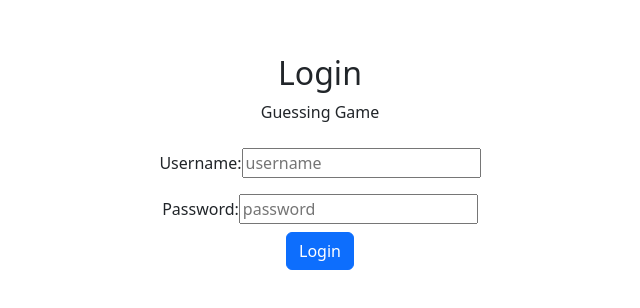
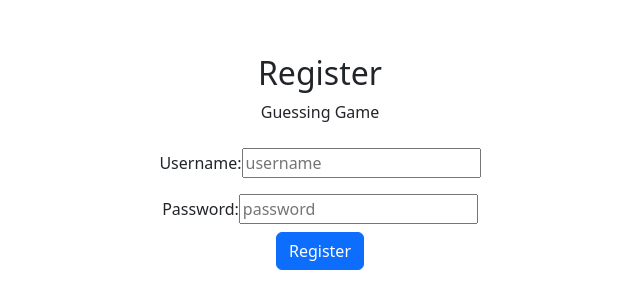
Before and after one commit to natekrth/guessing-game, a React (Create React App) app in the folder frontend/: page /register in a window 1280 px wide. Before the commit this address led to /. Shown: the part 238-546 px from the top of the page, without its empty margins (320-960 px from the left). Built offline with nearby package versions, Linux system fonts and the light colour scheme.

Commit message:
add register page with api

```diff
--- a/frontend/src/App.js
+++ b/frontend/src/App.js
@@ -3,6 +3,7 @@ import { Route, Routes, Navigate } from "react-router-dom";
 
 import Home from "./pages/home/Home";
 import Login from './pages/login/Login';
+import Register from './pages/register/Register';
 
 const UserStateContext = createContext();
 
@@ -20,6 +21,7 @@ function App() {
         <UserStateContext.Provider value={{ userState, handleLogin }}>
             <Routes>
                 <Route path="/" element={<Login handleLogin={handleLogin} />} />
+                <Route path="/register" element={<Register />} />
                 <Route path="/home" element={<Home />} />
                 <Route path="*" element={<Navigate to="/" />} />
             </Routes>
--- /dev/null
+++ b/frontend/src/pages/register/Register.jsx
@@ -0,0 +1,89 @@
+import React, { useState } from "react";
+import { useNavigate } from "react-router-dom";
+
+function Register({ handleRegister }) {
+  const [username, setUsername] = useState("");
+  const [password, setPassword] = useState("");
+  const [notify, setNotify] = useState("");
+  const navigate = useNavigate();
+
+  const handleUsernameChange = (event) => {
+    setUsername(event.target.value);
+  };
+
+  const handlePasswordChange = (event) => {
+    setPassword(event.target.value);
+  };
+
+  const handleSubmit = async (event) => {
+    event.preventDefault();
+
+    try {
+      const response = await fetch("http://localhost:8080/register", {
+        method: "POST",
+        headers: {
+          "Content-Type": "application/json",
+        },
+        body: JSON.stringify({ username, password }),
+      });
+      console.log(response);
+      if (
+        response.status === 409 ||
+        response.status === 401 ||
+        response.status === 404
+      ) {
+        setNotify("Register Failed");
+        resetNotifyAfterDelay();
+      } else if (response.status === 200) {
+        setNotify("Register Successful");
+        navigate("/home"); // Redirect to Home page
+      }
+    } catch (error) {
+      setNotify("Failed to Register. Please try again.");
+      resetNotifyAfterDelay();
+    }
+  };
+
+  const resetNotifyAfterDelay = () => {
+    setTimeout(() => {
+      setNotify("");
+    }, 5000);
+  };
+
+  return (
+    <div class="d-flex justify-content-center align-items-center vh-100">
+      <div class="col-xs-1 text-center">
+        <h2>Register</h2>
+        <p>Guessing Game</p>
+        <p style={{ color: "red" }}>{notify}</p>
+        <form onSubmit={handleSubmit} class='grid gap-3"'>
+          <div class="p-2 g-col-6">
+            <label>Username:</label>
+            <input
+              type="text"
+              value={username}
+              onChange={handleUsernameChange}
+              placeholder="username"
+              required
+            />
+          </div>
+          <div class="p-2 g-col-6">
+            <label>Password:</label>
+            <input
+              type="password"
+              value={password}
+              onChange={handlePasswordChange}
+              placeholder="password"
+              required
+            />
+          </div>
+          <button type="submit" class="btn btn-primary">
+            Register
+          </button>
+        </form>
+      </div>
+    </div>
+  );
+}
+
+export default Register;
```
